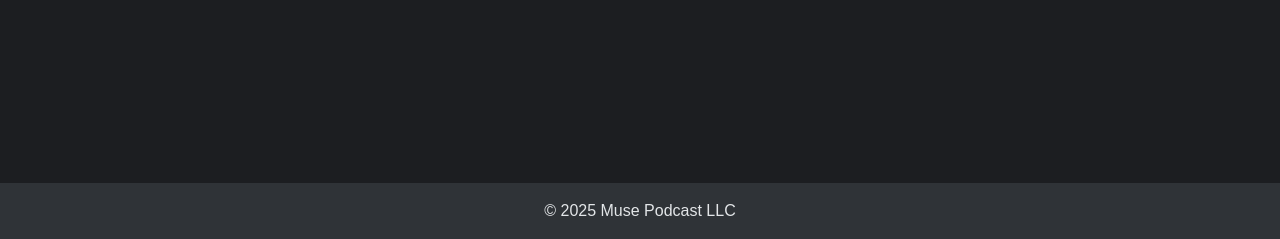
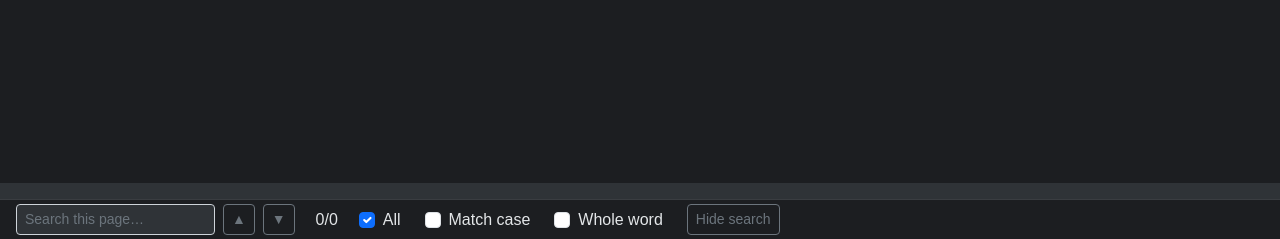
Before and after one commit to musepodcast/podcast-search-engine, a Django app: page /bookmarks/ in a window 1280 px wide. Shown: the part 561-800 px from the top of the page. Run offline with Django 5.2, Linux system fonts and the light colour scheme; the visitor is signed in with stand-in values (Sample User, id 1); data that the repository does not hold is empty; parts of the project's set-up code (start-up, migrations or seed data) failed here and were passed over; some libraries are stand-ins or nearby versions.

Commit message:
MINOR: Added a search bar for finding text on current page

```diff
--- a/podcast_web_app/podcasts/templates/podcasts/base.html
+++ b/podcast_web_app/podcasts/templates/podcasts/base.html
@@ -457,9 +457,62 @@
     </div>
   </header>
 
+
+
   <main class="container my-4 flex-grow-1">
     {% block content %}{% endblock %}
   </main>
+
+<!-- GLOBAL “Ctrl+F” BAR -->
+<div
+  id="globalSearchBar"
+  class="d-flex align-items-center"
+  style="
+    position: fixed;
+    bottom: 0;
+    left: 0;
+    width: 100%;
+    padding: .25rem 1rem;
+    z-index: 9999;
+    background: var(--background-color);
+    border-top: 1px solid var(--list-hover-bg);
+  "
+>
+  <!-- everything that should hide/show -->
+  <div
+    id="searchControls"
+    class="d-flex align-items-center flex-1 gap-2"
+  >
+    <input
+      id="globalSearchInput"
+      type="text"
+      class="form-control form-control-sm"
+      placeholder="Search this page…"
+      style="flex:1;"
+    >
+    <button id="prevMatch" class="btn btn-outline-secondary btn-sm">▲</button>
+    <button id="nextMatch" class="btn btn-outline-secondary btn-sm">▼</button>
+    <span id="matchCounter" style="min-width:3em;text-align:center;">0/0</span>
+
+    <div class="form-check form-check-inline mb-0">
+      <input class="form-check-input" type="checkbox" id="optHighlightAll" checked>
+      <label class="form-check-label" for="optHighlightAll">All</label>
+    </div>
+    <div class="form-check form-check-inline mb-0">
+      <input class="form-check-input" type="checkbox" id="optMatchCase">
+      <label class="form-check-label" for="optMatchCase">Match case</label>
+    </div>
+    <div class="form-check form-check-inline mb-0">
+      <input class="form-check-input" type="checkbox" id="optWholeWord">
+      <label class="form-check-label" for="optWholeWord">Whole word</label>
+    </div>
+  </div>
+
+  <!-- toggle button always visible -->
+  <button id="toggleBarBtn" class="btn btn-outline-secondary btn-sm ms-2">
+    Hide search
+  </button>
+</div>
 
   <footer class="py-3 text-center">
     <p class="mb-0">&copy; 2025 Muse Podcast LLC</p>
@@ -467,6 +520,9 @@
 
   <!-- Bootstrap JS -->
   <script src="https://cdn.jsdelivr.net/npm/bootstrap@5.3.0/dist/js/bootstrap.bundle.min.js"></script>
+
+  <!-- after bootstrap.bundle.min.js -->
+  <script src="https://cdn.jsdelivr.net/npm/mark.js/dist/mark.min.js"></script>
 
   <script>
     // language selector
@@ -513,6 +569,110 @@
       ch.addEventListener('change', refresh);
       refresh();
     });
+document.addEventListener('DOMContentLoaded', () => {
+  const toggleBtn = document.getElementById('toggleBarBtn');
+  const searchBar      = document.getElementById('globalSearchBar');
+  const searchControls = document.getElementById('searchControls');
+  const input       = document.getElementById('globalSearchInput');
+  const prevBtn     = document.getElementById('prevMatch');
+  const nextBtn     = document.getElementById('nextMatch');
+  const counter     = document.getElementById('matchCounter');
+  const chkAll      = document.getElementById('optHighlightAll');
+  const chkCase     = document.getElementById('optMatchCase');
+  const chkWhole    = document.getElementById('optWholeWord');
+  const context     = document.body;  // or document.querySelector('main')
+  const marker      = new Mark(context);
+
+  let marks = [], current = -1;
+
+  function updateCounter() {
+    counter.textContent = marks.length
+      ? `${current+1}/${marks.length}` : '0/0';
+  }
+
+  function updateStyles() {
+    marks.forEach((m,i) => {
+      // highlight-all: yellow for non-current when checked
+      if (chkAll.checked && i !== current) {
+        m.classList.add('highlight');
+      } else {
+        m.classList.remove('highlight');
+      }
+      // current: orange
+      m.classList.toggle('current', i === current);
+    });
+  }
+
+  function scrollToMatch(idx) {
+    if (!marks.length) return;
+    current = ((idx % marks.length) + marks.length) % marks.length;
+    marks[current].scrollIntoView({ behavior:'smooth', block:'center' });
+    updateStyles();
+    updateCounter();
+  }
+
+  function doSearch() {
+    // remove old highlights
+    marker.unmark({
+      done: () => {
+        const term = input.value.trim();
+        if (!term) {
+          marks = []; current = -1;
+          return updateCounter();
+        }
+        // run new search
+        marker.mark(term, {
+          separateWordSearch: !chkWhole.checked,
+          caseSensitive:       chkCase.checked,
+          acrossElements:      true,
+          done: () => {
+            marks   = Array.from(context.querySelectorAll('mark'));
+            current = marks.length ? 0 : -1;
+            updateStyles();
+            updateCounter();
+          }
+        });
+      }
+    });
+  }
+    toggleBtn.addEventListener('click', () => {
+      // toggle controls visibility
+      searchControls.classList.toggle('d-none');
+      // toggle transparent background & no-border
+      searchBar.classList.toggle('bg-transparent-important');
+      searchBar.classList.toggle('border-0-important');
+      // update button label
+      toggleBtn.textContent = searchControls.classList.contains('d-none')
+        ? 'Show search'
+        : 'Hide search';
+    });
+  // event bindings
+  input.addEventListener('input',  doSearch);
+  chkAll .addEventListener('change', updateStyles);
+  chkCase.addEventListener('change', doSearch);
+  chkWhole.addEventListener('change', doSearch);
+  nextBtn.addEventListener('click', () => scrollToMatch(current+1));
+  prevBtn.addEventListener('click', () => scrollToMatch(current-1));
+});
   </script>
+
+  <!-- GLOBAL SEARCH STYLES -->
+<style>
+  mark { background: yellow; }
+  mark.current { background: orange !important; }
+    /* utility classes for the toggle */
+  .bg-transparent-important {
+    background: transparent !important;
+  }
+  .border-0-important {
+    border-top: none !important;
+  }
+</style>
+
+
+
+
+
+
 </body>
 </html>
```
